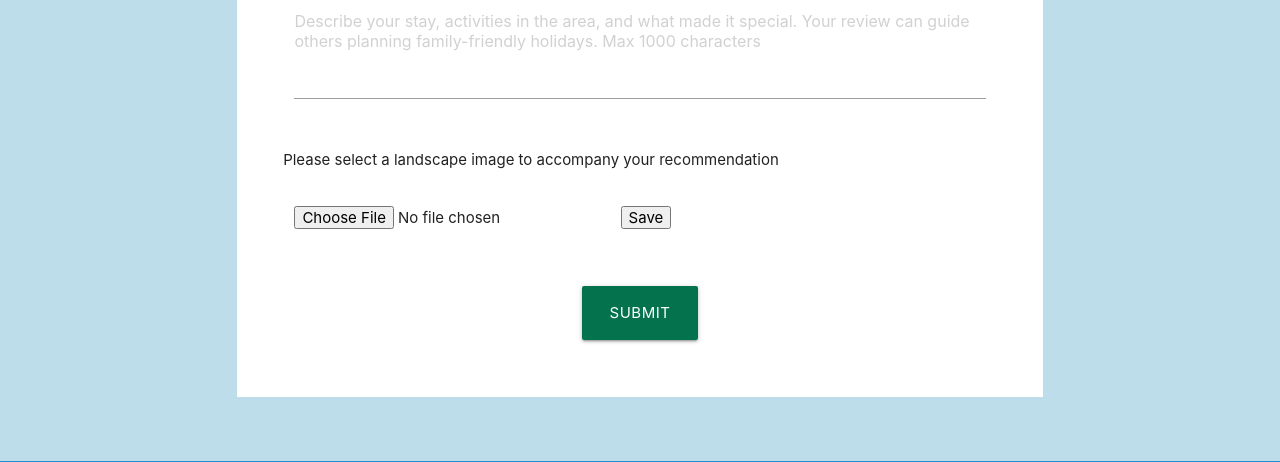
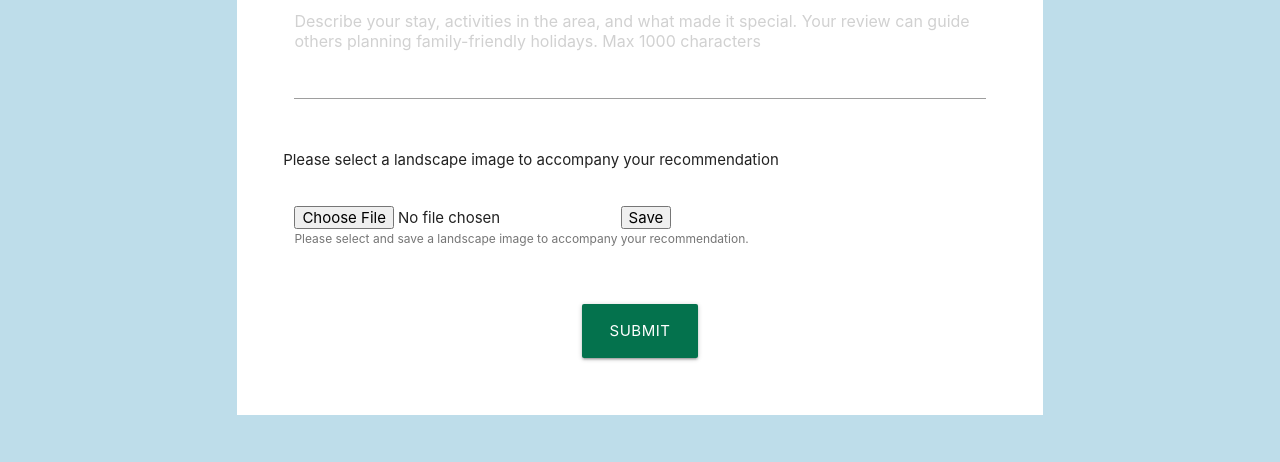
Before and after one commit to kosamad/little-explorers, a Flask app: page /add_recommendation in a window 1280 px wide. Shown: the part 1394-1856 px from the top of the page. Run offline with Flask 2, Linux system fonts and the light colour scheme; data that the repository does not hold is empty; some libraries are stand-ins or nearby versions.

```diff
--- a/taskmanager/templates/add_recommendation.html
+++ b/taskmanager/templates/add_recommendation.html
@@ -126,6 +126,7 @@
                         <input type="file" id="image" name="image" placeholder="Please select a Landscape image">
                         <button type="button" id="upload-button">Save</button>
                         <label for="image"></label>
+                        <span class="helper-text">Please select and save a landscape image to accompany your recommendation.</span>
                     </div>
 
                     <div class="col s12" id="uploaded-image"></div>
```
